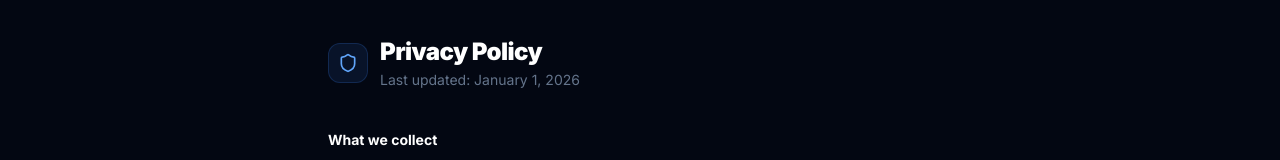
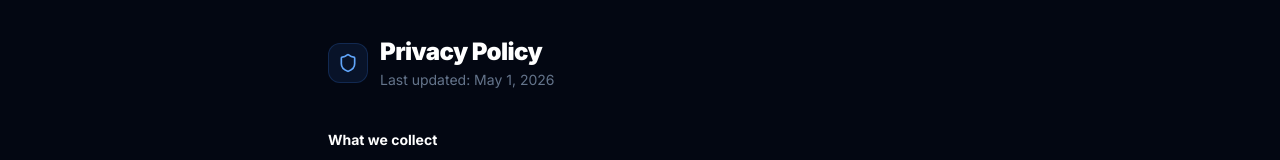
Before and after one commit to deepaksureshnaik2006-commits/queryai, a React (Vite) app in the folder frontend/: page /privacy in a window 1280 px wide. Shown: the part 153-313 px from the top of the page. Built offline with nearby package versions, Linux system fonts and the light colour scheme; no server answers.

Commit message:
initial commit

```diff
--- a/frontend/src/pages/Privacy.jsx
+++ b/frontend/src/pages/Privacy.jsx
@@ -16,7 +16,7 @@ export default function Privacy() {
           </div>
           <div>
             <h1 className="text-2xl font-black text-white tracking-tight">Privacy Policy</h1>
-            <p className="text-sm text-slate-500 mt-0.5">Last updated: January 1, 2026</p>
+            <p className="text-sm text-slate-500 mt-0.5">Last updated: May 1, 2026</p>
           </div>
         </div>
 
--- a/frontend/src/pages/Terms.jsx
+++ b/frontend/src/pages/Terms.jsx
@@ -16,7 +16,7 @@ export default function Terms() {
           </div>
           <div>
             <h1 className="text-2xl font-black text-white tracking-tight">Terms of Service</h1>
-            <p className="text-sm text-slate-500 mt-0.5">Last updated: January 1, 2026</p>
+            <p className="text-sm text-slate-500 mt-0.5">Last updated: May 1, 2026</p>
           </div>
         </div>
 
```
